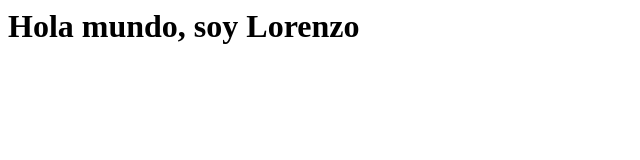
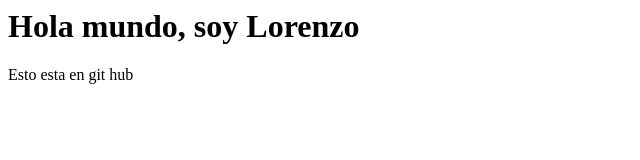
Before and after one commit to lgonzalezmislata/lgonzalezmislata.github.io, a plain HTML site: page index.html in a window 1280 px wide. Shown: the whole page, without its empty margins (0-640 px from the left). Drawn offline with Linux system fonts and the light colour scheme.

Commit message:
hola mundo

```diff
--- a/index.html
+++ b/index.html
@@ -1,5 +1,6 @@
 <html>
 <body>
 <h1>Hola mundo, soy Lorenzo</h1>
+Esto esta en git hub
 </body>
 </html>
```
